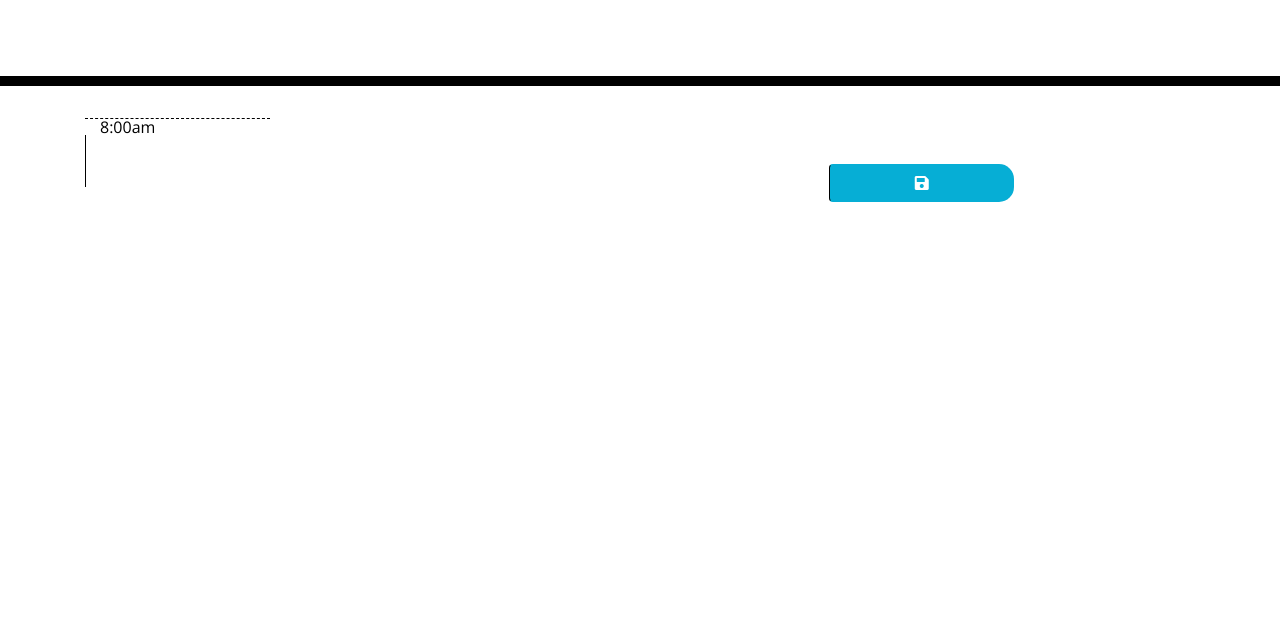
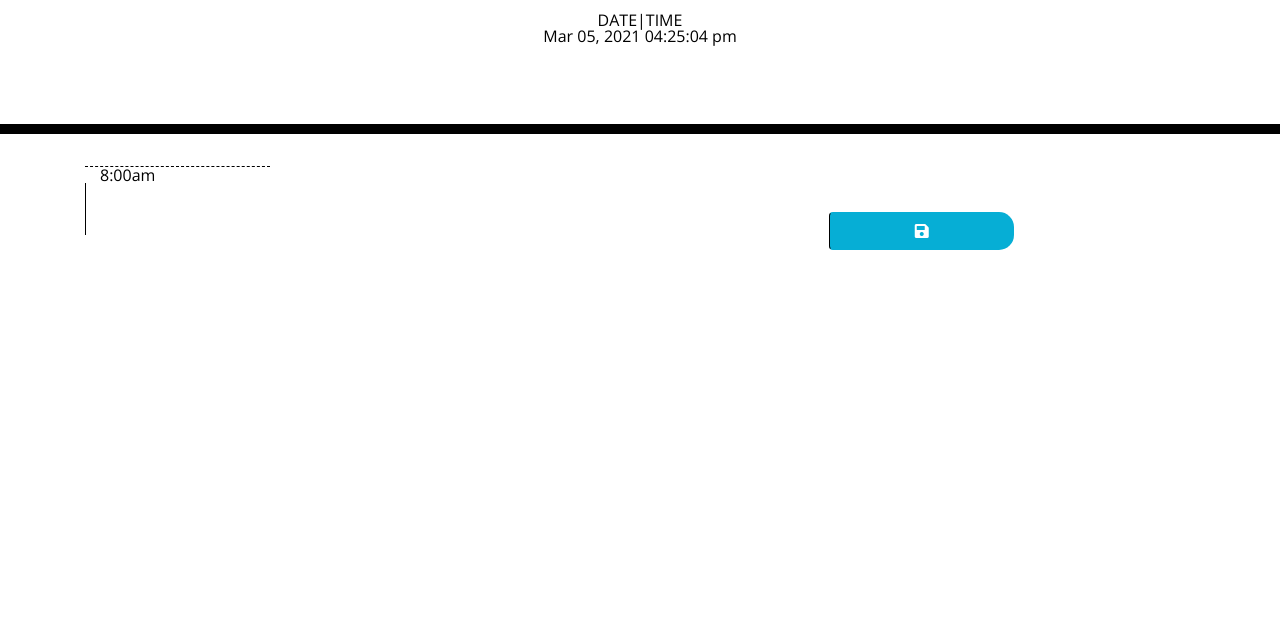
Before and after one commit to AudioDen/calender-hw-5, a plain HTML site: page index.html in a window 1280 px wide. Shown: the part 182-800 px from the top of the page. Drawn offline with nearby package versions, Linux system fonts and the light colour scheme.

Commit message:
add js file/ clock function

```diff
--- a/index.html
+++ b/index.html
@@ -26,7 +26,8 @@
     <header class="jumbotron">
       <h1 class="display-3">Work Day Scheduler</h1>
       <p class="lead">A simple calendar app for scheduling your work day</p>
-      <p id="currentDay" class="lead"></p>
+      <!-- <p id="currentDay" class="lead"></p> -->
+       <p> DATE|TIME <br /> <span id="time-display">00:00:00</span></p>
     </header>
     <div class="container">
       <!-- Timeblocks go here -->
@@ -40,5 +41,6 @@
 
     <script src="https://cdnjs.cloudflare.com/ajax/libs/jquery/3.2.1/jquery.min.js"></script>
     <script src="https://cdnjs.cloudflare.com/ajax/libs/moment.js/2.24.0/moment.min.js"></script>
+    <script src="script.js"></script>
   </body>
 </html>
--- /dev/null
+++ b/script.js
@@ -0,0 +1,6 @@
+var timeDisplayEl = $('#time-display');
+function displayTime() {
+    var rightNow = moment().format('MMM DD, YYYY [  ] hh:mm:ss a');
+    timeDisplayEl.text(rightNow);
+  }
+  setInterval(displayTime, 1000);
```
